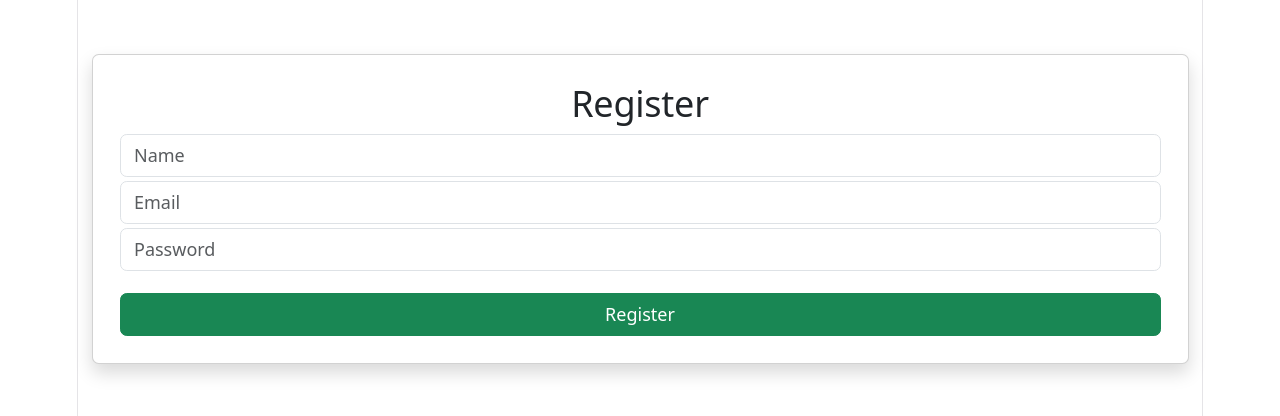
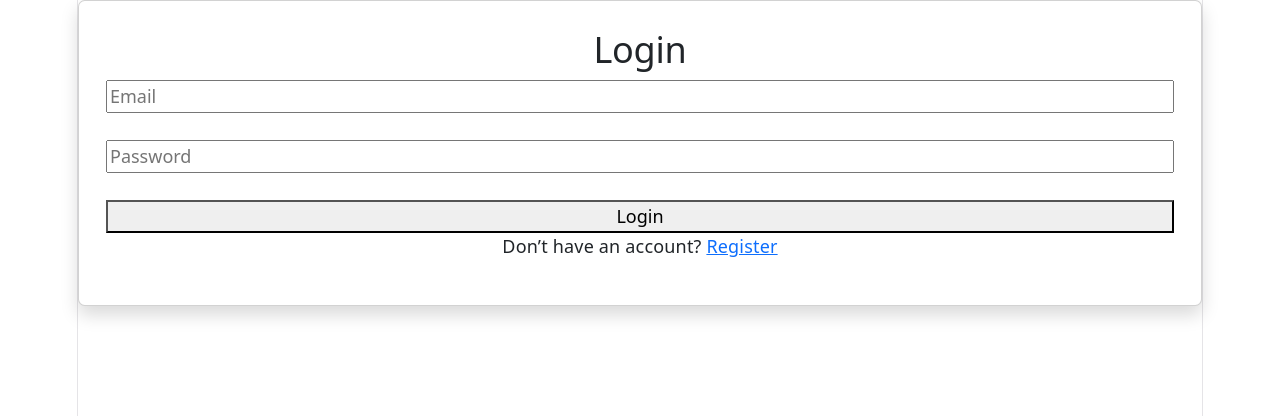
Before and after one commit to ARUN-CHAVAN/task-management-system, a React (Vite) app: page / in a window 1280 px wide. Shown: the top 416 px of the page. Built offline with nearby package versions, Linux system fonts and the light colour scheme.

Commit message:
updated task management features

```diff
--- a/src/App.jsx
+++ b/src/App.jsx
@@ -8,7 +8,8 @@ function App() {
   return (
     <BrowserRouter>
       <Routes>
-        <Route path="/" element={<Register />} />
+        <Route path="/register" element={<Register />} />
+        <Route path="*" element={<Login />} />
         <Route path="/login" element={<Login />} />
         <Route path="/dashboard" element={token ? <Dashboard /> : <Login />} />
       </Routes>
--- a/src/Login-Components/Login.jsx
+++ b/src/Login-Components/Login.jsx
@@ -51,8 +51,10 @@ if(!res.data || typeof res.data !=="string" || res.data.split(".").length !==3){
           <div className="alert alert-danger mt-2 p-2">{error}</div>
         )
       }
-
       <button onClick={handleLogin}>Login</button>
+      <p>
+  Don’t have an account? <a href="/register">Register</a>
+</p>
     </div>
   );
 }
--- a/src/MainPages/Dashboard.jsx
+++ b/src/MainPages/Dashboard.jsx
@@ -1,4 +1,5 @@
 import { useEffect, useState ,useRef} from "react";
+import { useNavigate } from "react-router-dom";
 import { jwtDecode } from "jwt-decode";
 import API from "../service/api";
 
@@ -12,6 +13,7 @@ function Dashboard() {
   const [users, setUsers] = useState([]);
   const [editingTaskId, setEditingTaskId] = useState(null);
   const formRef = useRef(null);
+  const navigate=useNavigate();
 
   const [title, setTitle] = useState("");
   const [description, setDescription] = useState("");
@@ -37,7 +39,7 @@ function Dashboard() {
     const token = localStorage.getItem("token");
     if (!token || token.split(".").length !==3) {
       localStorage.clear();
-      window.location.href = "/login";
+      window.location.href = "/dashboard";
       return;
     }
     fetchAll();
@@ -117,7 +119,7 @@ if (!title.trim() || !description.trim()) {
 
   const logout = () => {
     localStorage.clear();
-    window.location.href = "/login";
+    navigate("/login");
   };
  const handleEdit = (task) => {
   setTitle(task.title);
--- a/src/Register-Comonenets/Register.jsx
+++ b/src/Register-Comonenets/Register.jsx
@@ -95,6 +95,9 @@ function Register() {
         <button className="btn btn-success mt-3" onClick={registerUser}>
           Register
         </button>
+        <p>
+  Already have an account? <a href="/">Login</a>
+</p>
       </div>
     </div>
   );
```
